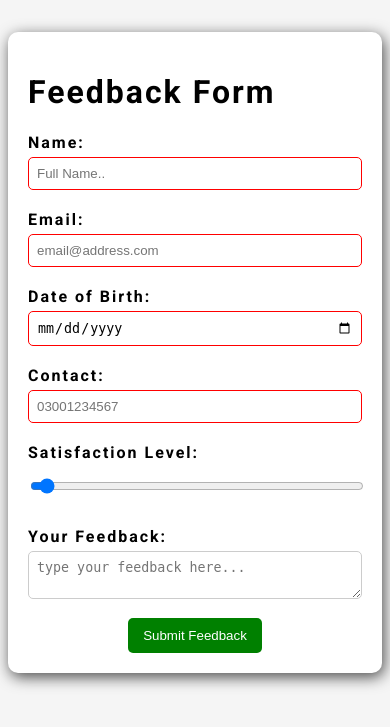
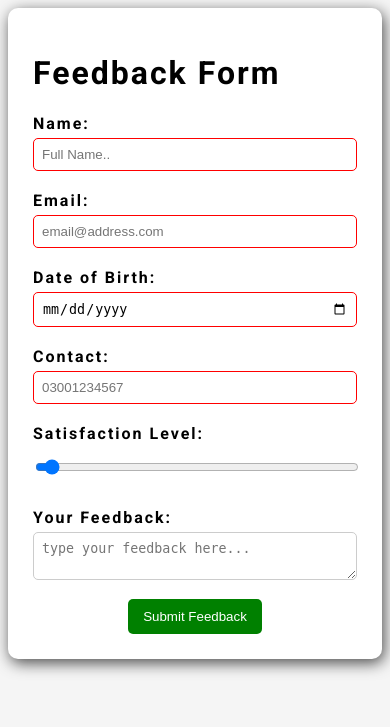
Before and after one commit to umarzamann/umar-exam, a PHP site: page / in a window 390 px wide. Shown: the top 727 px of the page. Run offline with PHP 8.4, Linux system fonts and the light colour scheme.

Commit message:
minor tweaks for mobile view

```diff
--- a/index.html
+++ b/index.html
@@ -3,8 +3,9 @@
 <head>
     <meta charset="UTF-8">
     <meta name="viewport" content="width=device-width, initial-scale=1.0">
+    <link rel="shortcut icon" href="favicon.png" type="image/x-icon">
     <link rel="stylesheet" href="style.css">
-    <title>Umar Z.</title>
+    <title>Feedback Page - Umar Z.</title>
 </head>
 <body>
 
--- a/style.css
+++ b/style.css
@@ -2,16 +2,14 @@
 
 body {
     background-color: #f5f5f5;
-    margin-top: 2em;
     font-family:'Roboto';
     letter-spacing: 2px;
   }
 
   .container {
     background: white;
-    padding: 20px;
+    padding: 25px;
     max-width: 500px;
-
     margin: auto;
     border-radius: 10px;
     box-shadow: 2px 4px 15px rgba(0,0,0,0.7);
@@ -106,3 +104,10 @@ body {
     justify-content: center;
     align-items: center;
   }
+
+  @media (max-width: 600px) {
+    input[type="date"] {
+        width: 100%;
+        min-width: 0;
+    }
+}
```
Also changed, not shown: favicon.png (added).
